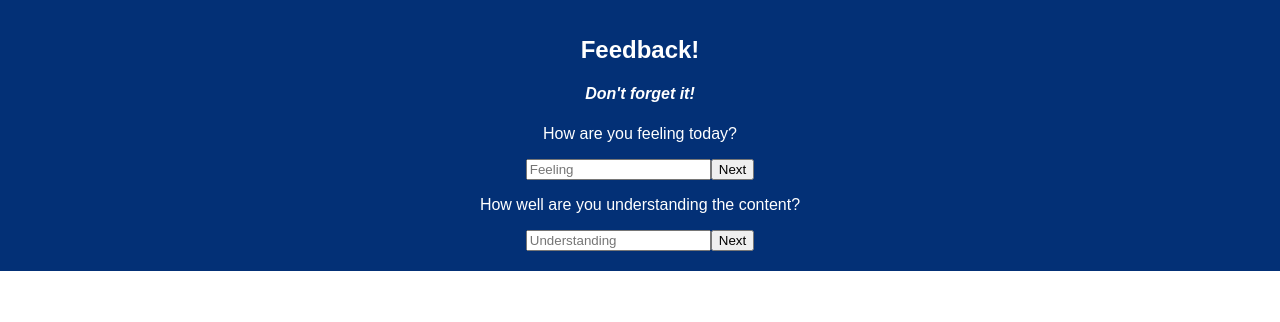
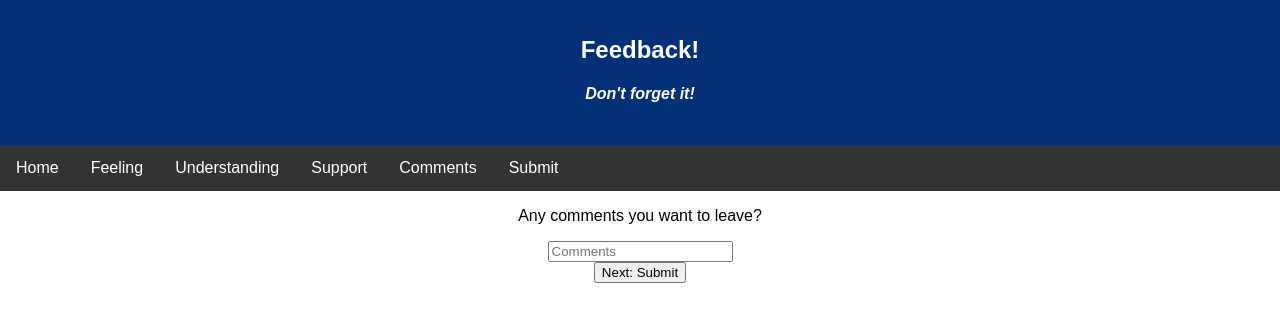
Before and after one commit to lindseymaae/feedback-weekend-challenge, a React (Create React App) app: page /#/comments in a window 1280 px wide. Shown: the top 322 px of the page. Built offline with nearby package versions, Linux system fonts and the light colour scheme.

Commit message:
adds home and submit component

```diff
--- a/package.json
+++ b/package.json
@@ -8,6 +8,7 @@
     "pg": "^7.4.1",
     "react": "^16.4.1",
     "react-dom": "^16.4.1",
+    "react-router-dom": "^4.3.1",
     "react-scripts": "^2.1.3"
   },
   "devDependencies": {
--- a/src/components/App/App.css
+++ b/src/components/App/App.css
@@ -16,3 +16,29 @@
 .App-intro {
   font-size: large;
 }
+
+
+ul {
+  list-style-type: none;
+  margin: 0;
+  padding: 0;
+  overflow: hidden;
+  background-color: #333;
+}
+
+li {
+  float: left;
+}
+
+li a {
+  display: block;
+  color: white;
+  text-align: center;
+  padding: 14px 16px;
+  text-decoration: none;
+}
+
+/* Change the link color to #111 (black) on hover */
+li a:hover {
+  background-color: #111;
+}
--- a/src/components/App/App.js
+++ b/src/components/App/App.js
@@ -1,10 +1,14 @@
 import React, { Component } from 'react';
 import axios from 'axios';
 import './App.css';
-
+import { HashRouter as Router, Route, Link } from 'react-router-dom';
 //Components
 import Understanding from '../Understanding/Understanding';
 import Feeling from "../Feeling/Feeling";
+import Comments from "../Comments/Comments";
+import Supported from "../Supported/Supported";
+import Home from "../Home/Home";
+import Submit from "../Submit/Submit";
 
 
 class App extends Component {
@@ -14,12 +18,28 @@ class App extends Component {
         <header className="App-header">
           <h1 className="App-title">Feedback!</h1>
           <h4><i>Don't forget it!</i></h4>
-          <Feeling />
-          <Understanding />
+        </header>
+          <Router>
+            <div>
+          <ul>
+                <li><Link to="/">Home</Link></li>
+                <li><Link to="/feeling">Feeling</Link></li>
+                <li><Link to="/understanding">Understanding</Link></li>
+                <li><Link to="/support">Support</Link></li>
+                <li><Link to="/comments">Comments</Link></li>
+                <li><Link to="/submit">Submit</Link></li>
+          </ul>
+          <Route exact path="/" component={Home} />
+          <Route path ="/feeling" component={Feeling} />
+          <Route path ="/understanding" component={Understanding} />
+          <Route path="/support" component={Supported} />
+          <Route path="/comments" component={Comments} />
+          <Route path="/submit" component={Submit} />
+
+            </div>
+          </Router>
 
 
-
-        </header>
         <br/>
       </div>
     );
--- a/src/components/Comments/Comments.js
+++ b/src/components/Comments/Comments.js
@@ -1,16 +1,18 @@
 import React, { Component } from 'react';
 import axios from 'axios';
-import './App.css';
 
 class Comments extends Component {
     render() {
         return (
-            <div>
-                <p>Any comments you want to leave?</p>
-                <input placeholder="Comments" type="text" />
-                <button>Next</button>
-            </div>
-
+            <>
+                <div>
+                    <p>Any comments you want to leave?</p>
+                    <input className="comments" placeholder="Comments" type="text" />
+                </div>
+                <div>
+                    <button>Next: Submit</button>
+                </div>
+            </>
         )
     }
 }
--- /dev/null
+++ b/src/components/Home/Home.js
@@ -0,0 +1,15 @@
+import React, { Component } from 'react';
+import axios from 'axios';
+
+class Home extends Component {
+    render() {
+        return (
+            <div>
+                <p>Please Enter Your Feedback on the Following Pages</p>
+                <button>Next: How are you feeling?</button>
+            </div>
+        )
+    }
+}
+
+export default Home;
--- /dev/null
+++ b/src/components/Submit/Submit.js
@@ -0,0 +1,15 @@
+import React, { Component } from 'react';
+import axios from 'axios';
+
+class Home extends Component {
+    render() {
+        return (
+            <div>
+                <p>Please Review your Responses</p>
+                <button>Submit</button>
+            </div>
+        )
+    }
+}
+
+export default Home;
```
Also changed, not shown: 1 other file (tests, documents, lock files or other folders).
